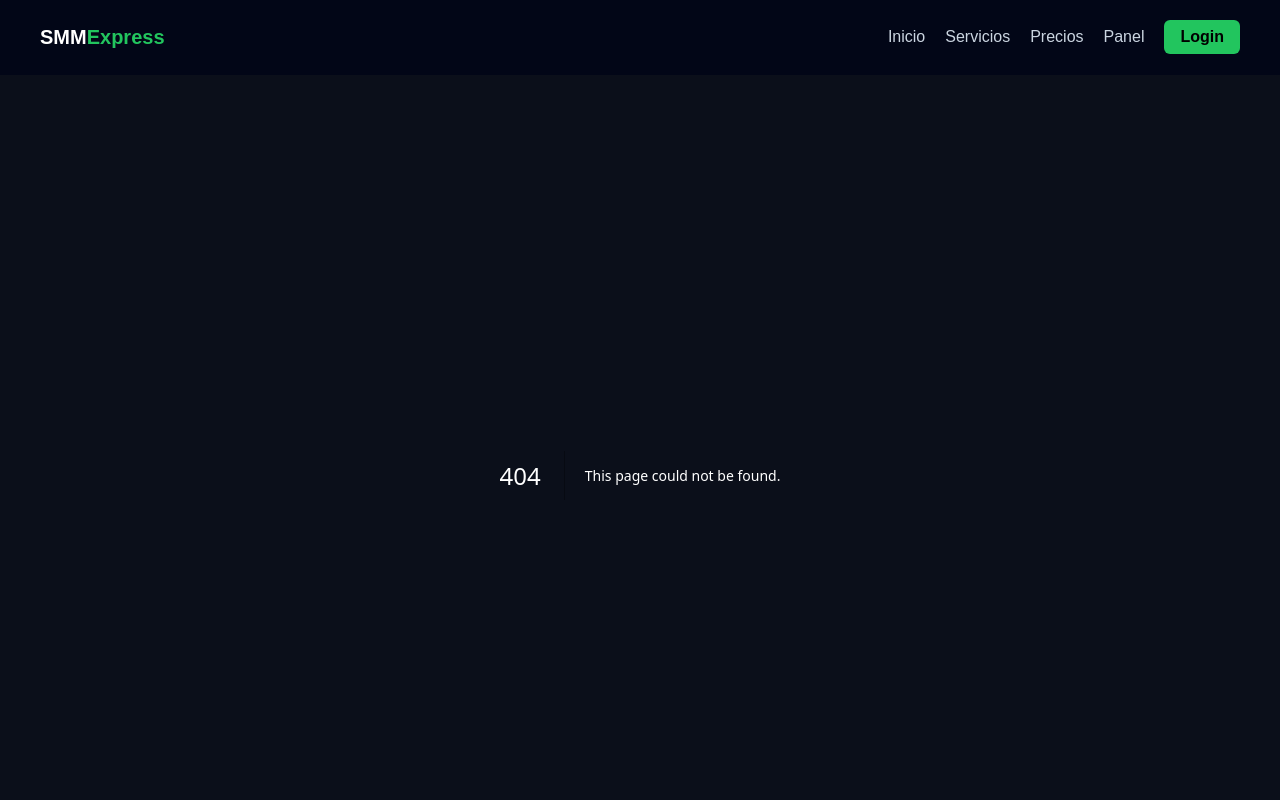
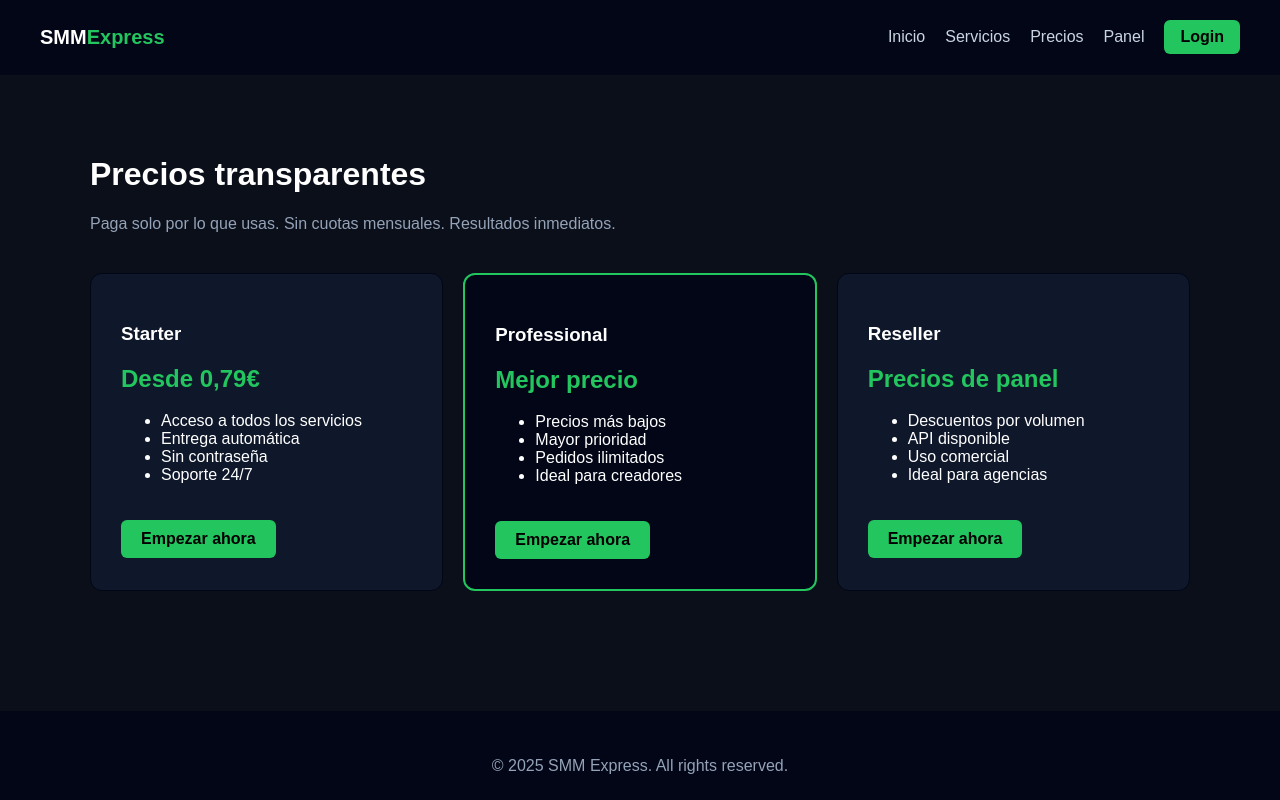
Before and after one commit to dotha115/SMMM, a Next.js app: page /app/pricing in a window 1280 px wide. Before the commit this address had no page. Shown: the top 800 px of the page. Built offline with nearby package versions, Linux system fonts and the light colour scheme.

Commit message:
Create page.js

```diff
--- /dev/null
+++ b/app/app/pricing/page.js
@@ -0,0 +1,81 @@
+export default function Pricing() {
+  return (
+    <main style={{ padding: "60px 40px", maxWidth: "1100px", margin: "0 auto" }}>
+      <h1>Precios transparentes</h1>
+      <p style={{ color: "#94a3b8", marginBottom: "40px" }}>
+        Paga solo por lo que usas. Sin cuotas mensuales. Resultados inmediatos.
+      </p>
+
+      <div style={grid}>
+        <Card
+          title="Starter"
+          price="Desde 0,79€"
+          items={[
+            "Acceso a todos los servicios",
+            "Entrega automática",
+            "Sin contraseña",
+            "Soporte 24/7"
+          ]}
+        />
+
+        <Card
+          title="Professional"
+          price="Mejor precio"
+          highlight
+          items={[
+            "Precios más bajos",
+            "Mayor prioridad",
+            "Pedidos ilimitados",
+            "Ideal para creadores"
+          ]}
+        />
+
+        <Card
+          title="Reseller"
+          price="Precios de panel"
+          items={[
+            "Descuentos por volumen",
+            "API disponible",
+            "Uso comercial",
+            "Ideal para agencias"
+          ]}
+        />
+      </div>
+    </main>
+  );
+}
+
+function Card({ title, price, items, highlight }) {
+  return (
+    <div style={{
+      background: highlight ? "#020617" : "#0f172a",
+      border: highlight ? "2px solid #22c55e" : "1px solid #020617",
+      padding: "30px",
+      borderRadius: "12px"
+    }}>
+      <h3>{title}</h3>
+      <h2 style={{ color: "#22c55e" }}>{price}</h2>
+      <ul>
+        {items.map(i => <li key={i}>{i}</li>)}
+      </ul>
+      <a href="/dashboard" style={cta}>Empezar ahora</a>
+    </div>
+  );
+}
+
+const grid = {
+  display: "grid",
+  gridTemplateColumns: "repeat(auto-fit, minmax(250px, 1fr))",
+  gap: "20px"
+};
+
+const cta = {
+  display: "inline-block",
+  marginTop: "20px",
+  background: "#22c55e",
+  color: "#000",
+  padding: "10px 20px",
+  borderRadius: "6px",
+  textDecoration: "none",
+  fontWeight: "bold"
+};
```
